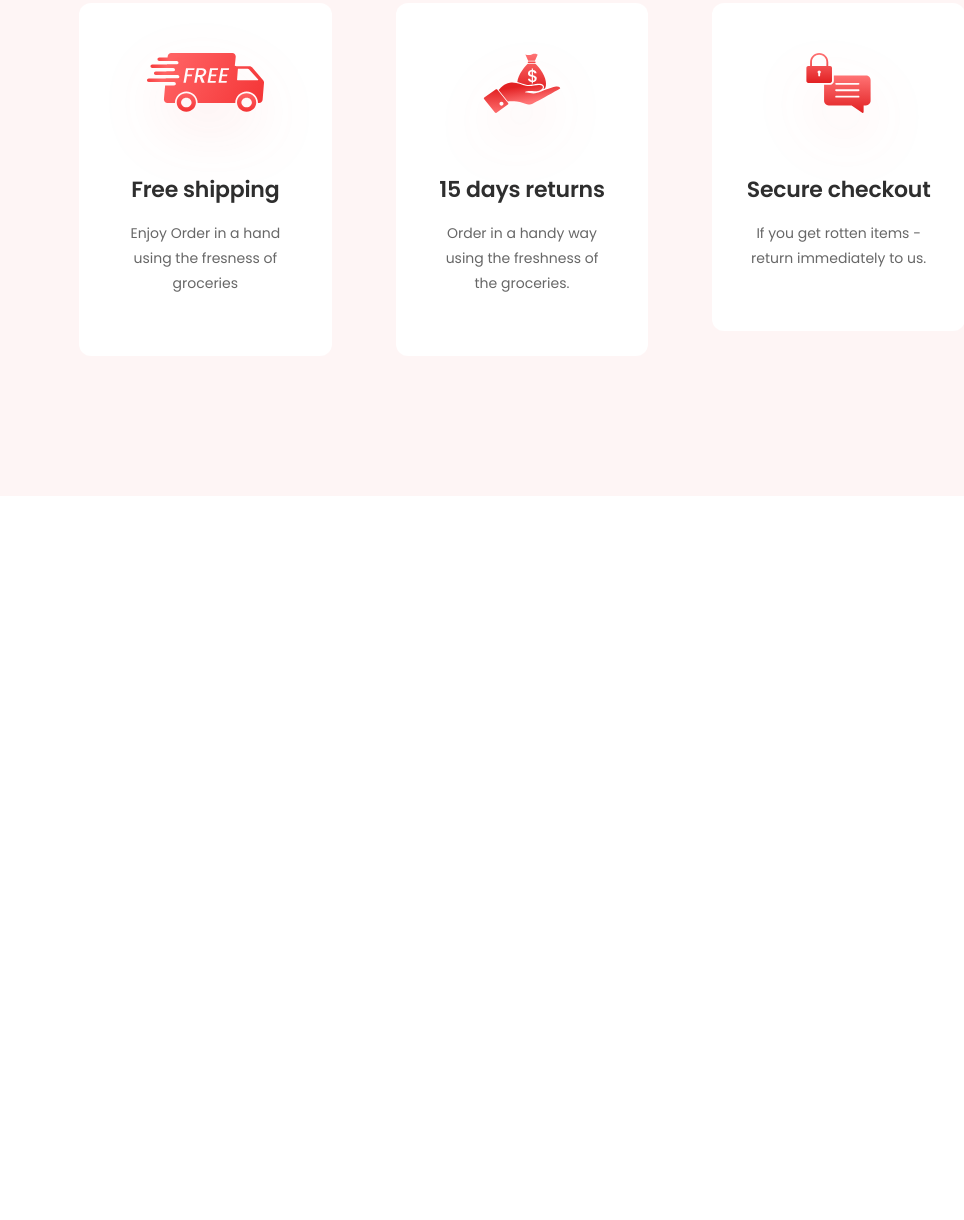
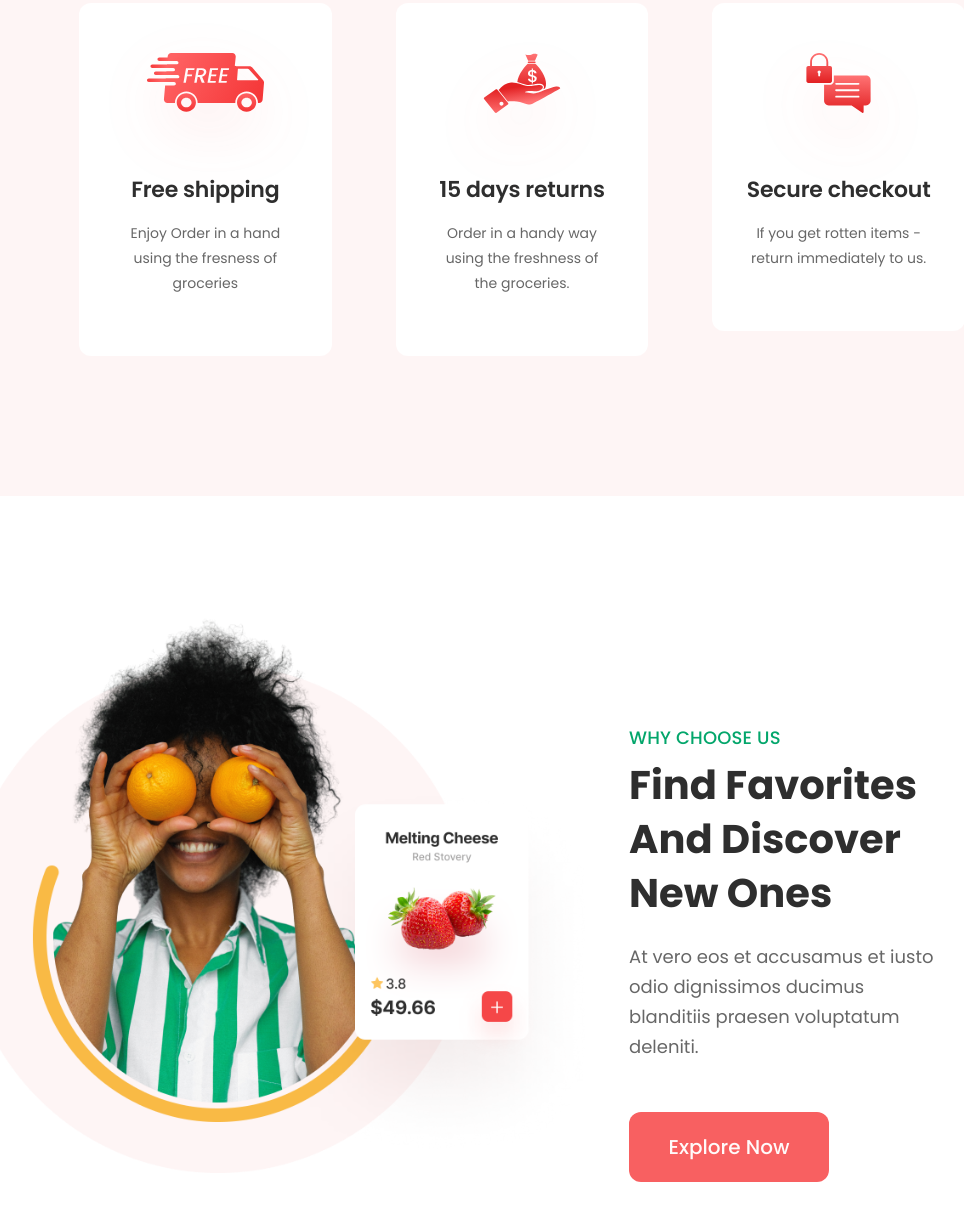
Before and after one commit to dearlydebbie/Grover, a plain HTML site: page index.html in a window 1280 px wide. Shown: the part 1117-2337 px from the top of the page, without its empty margins (118-1082 px from the left). Before the commit the page ends 1613 px from the top, so only its background shows below. Drawn offline with Linux system fonts and the light colour scheme.

Commit message:
Why Choose Us Section

```diff
--- a/assets/css/style.css
+++ b/assets/css/style.css
@@ -489,3 +489,69 @@ a {
   margin: 0 auto;
 }
 /*-- End of Services Section--*/
+
+/*-- Feature Grover Section --*/
+.feature_one_wrapper {
+  padding: 50px 0;
+}
+
+.feature_one_content {
+  margin: 180px 0 20px 0;
+}
+
+.feature_one_content_title {
+  font-family: 'Poppins', sans-serif;
+  font-weight: 500;
+  font-size: 18px;
+  line-height: 24px;
+  letter-spacing: 0.01em;
+  color: #03A66B;
+  text-transform: uppercase;
+  margin: 0 0 8px 0;
+}
+
+.feature_one_content_title2 {
+  font-family: 'Poppins', sans-serif;
+  font-weight: 700;
+  font-size: 40px;
+  line-height: 54px;
+  text-transform: capitalize;
+  color: var(--color2);
+  max-width: 75%;
+  margin: 0 0 22px 0;
+}
+
+.feature_one_content_para {
+  font-family: 'Poppins', sans-serif;
+  font-weight: 400;
+  font-size: 18px;
+  line-height: 30px;
+  color: #676767;
+  max-width: 70%;
+}
+
+.feature_one_content_btn {
+  margin: 50px 0 20px 0;
+}
+
+.feature_content_btn {
+  display: block;
+  background: var(--bg3);
+  border-radius: 12px;
+  width: 200px;
+  padding: 24px 20px;
+  text-align: center;
+  font-family: 'Poppins', sans-serif;
+  font-weight: 500;
+  font-size: 20px;
+  line-height: 20px;
+  border: 1px solid transparent;
+  color: #FFFAFA !important;
+}
+
+.feature_content_btn:hover {
+  background: var(--bg);
+  color: var(--bg3) !important;
+  border: 1px solid var(--bg3);
+}
+/*-- End of Feature One Section --*/
--- a/index.html
+++ b/index.html
@@ -176,6 +176,34 @@
   </section>
   <!-- End of Services Section -->
 
+  <!-- Feature One Section -->
+  <section class="feature_one_wrapper">
+    <div class="feature_one_wrap">
+      <div class="container">
+        <div class="row">
+          <div class="col-xl-7 col-lg-7 col-md-12 col-sm-12">
+            <div class="feature_one_content_img">
+              <img src="assets/images/feature-one.png" alt="Image" class="_feature_grover_img">
+            </div>
+          </div>
+          <div class="col-xl-5 col-lg-5 col-md-12 col-sm-12">
+            <div class="feature_one_content">
+              <div class="feature_one_content_txt">
+                <h5 class="feature_one_content_title">WHY CHOOSE US</h5>
+                <h2 class="feature_one_content_title2">Find Favorites and Discover New Ones</h2>
+                <p class="feature_one_content_para">At vero eos et accusamus et iusto odio dignissimos ducimus blanditiis praesen voluptatum deleniti.</p>
+              </div>
+              <div class="feature_one_content_btn">
+                <a href="#" class="feature_content_btn">Explore Now</a>
+              </div>
+            </div>
+          </div>
+        </div>
+      </div>
+    </div>
+  </section>
+  <!-- End of Feature One Section -->
+
   <script src="assets/js/bootstrap.bundle.min.js"></script>
 </body>
 
```
Also changed, not shown: assets/images/feature-one.png (added).
